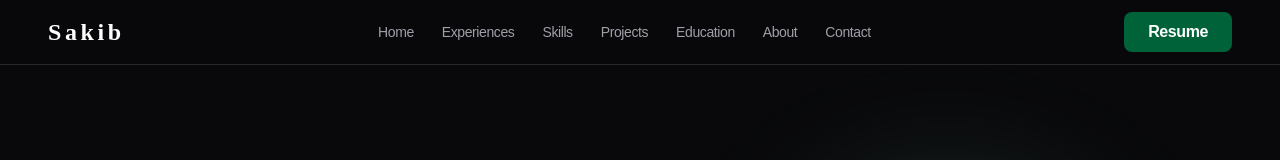
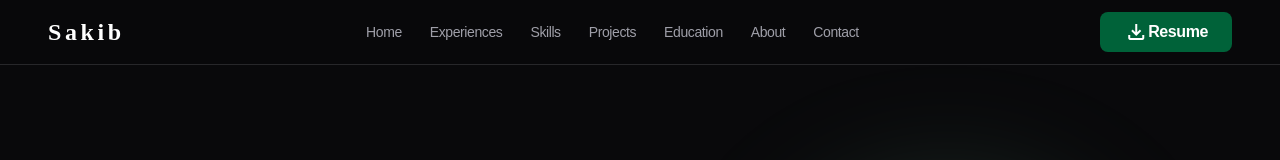
Before and after one commit to sakib-333/portfolio, a React (Vite) app: page / in a window 1280 px wide. Shown: the top 160 px of the page. Built offline with nearby package versions, Linux system fonts and the light colour scheme.

Commit message:
Add download icon.

```diff
--- a/src/components/header/Navbar.tsx
+++ b/src/components/header/Navbar.tsx
@@ -48,8 +48,11 @@ const Navbar = () => {
                 </div>
 
                 <div className="flex items-center gap-4">
-                    <button className="bg-primary-container text-white px-6 py-2 rounded-lg font-semibold active:scale-95 transition-transform duration-150 hover:shadow-[0_0_15px_rgba(0,98,57,0.4)] cursor-pointer">
-                        Resume
+                    <button className="bg-primary-container text-white px-6 py-2 rounded-lg font-semibold active:scale-95 transition-transform duration-150 hover:shadow-[0_0_15px_rgba(0,98,57,0.4)] cursor-pointer flex items-center">
+                        <span className="material-symbols-outlined">
+                            download
+                        </span>
+                        <span>Resume</span>
                     </button>
 
                     {/* Mobile Menu Button */}
```
